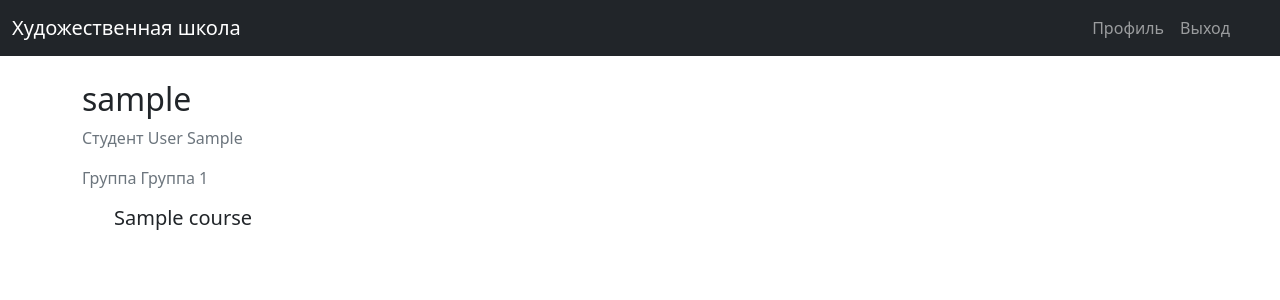
After one commit to overlod36/art_site, a Django app: page /profile/ in a window 1280 px wide. The commit adds this page. Shown: the top 300 px of the page. Run offline with Django 4.2, Linux system fonts and the light colour scheme; a user stored in the database is signed in; tables that the repository leaves empty hold one stand-in row (values such as "Sample post"); some libraries are stand-ins or nearby versions.

Commit message:
now users profiles are availabel

```diff
--- /dev/null
+++ b/static/css/base/style.css
@@ -0,0 +1,4 @@
+.right-nav {
+    margin-left: auto;
+    margin-right: 30px;
+}
--- a/templates/base_app/base.html
+++ b/templates/base_app/base.html
@@ -3,6 +3,7 @@
   <head>
     {% load static %}
     <link rel="stylesheet" href="{% static 'bootstrap/css/bootstrap.min.css' %}" >
+    <link rel="stylesheet" type="text/css" href="{% static 'css/base/style.css' %}">
   </head>
   <body>
     <nav class="navbar navbar-expand-md navbar-dark bg-dark mb-4">
@@ -12,33 +13,23 @@
           <span class="navbar-toggler-icon"></span>
         </button>
         <div class="collapse navbar-collapse" id="navbarCollapse">
-          <ul class="navbar-nav me-auto mb-2 mb-md-0">
-            <li class="nav-item">
-              <a class="nav-link active" aria-current="page" href="#">Home</a>
-            </li>
-            <li class="nav-item">
-              <a class="nav-link" href="#">Link</a>
-            </li>
-            <li class="nav-item">
-              <a class="nav-link disabled">Disabled</a>
-            </li>
-          </ul>
-          <form class="d-flex" role="search">
-            <input class="form-control me-2" type="search" placeholder="Поиск" aria-label="Search">
-            <button class="btn btn-outline-success" type="submit">Поиск</button>
-          </form>
+          <div class="right-nav navbar-nav">
+            {% if user.is_authenticated %}
+              <a class="nav-item nav-link" href="{% url 'profile'%}">Профиль</a>
+              <a class="nav-item nav-link" href="{% url 'logout' %}">Выход</a>
+            {% else %}
+              <a class="nav-item nav-link" href="{% url 'login' %}">Вход</a>
+            {% endif %}
+          </div>
         </div>
       </div>
     </nav>
 
     <main class="container">
-      <div class="bg-light p-5 rounded">
-        <h1>Начальная страница</h1>
-        <p class="lead">Пример начальной страницы, пока непонятно, как она будет выглядеть!</p>
-      </div>
+      {% block content %} {% endblock %}
     </main>
 
-    <script src="{% static 'jquery-3.6.3.min.js' %}"></script>
+    <script src="{% static 'jquery-3.6.4.min.js' %}"></script>
     <script src="{% static 'bootstrap/js/bootstrap.min.js' %}"></script>
   </body>
 </html>
--- /dev/null
+++ b/templates/users/profile.html
@@ -0,0 +1,35 @@
+{% extends "base_app/base.html" %}
+{% block content %}
+
+<div class="content-section">
+    <div class="media-body">
+        <h2 class="account-heading">{{ profile.user.username }}</h2>
+        {% if profile_name == 'Student_Profile' %}
+
+            <p class="text-secondary"> Студент {{ profile.last_name }} {{ profile.first_name }} </p>
+
+            <p class="text-secondary"> Группа {{ profile.group }}</p>
+
+            <div class="courses_list">
+                <ul>
+                    {% for course in courses %}
+                        <h5>{{course.title}}</h5>
+                    {% endfor %}
+                </ul>
+            </div>
+
+        {% else %}
+            <p class="text-secondary"> Преподаватель {{ profile.last_name }} {{ profile.first_name }} </p>
+            <div class="bg-light p-5 rounded">
+                <h4>Дисциплины</h4>
+                <ul>
+                    {% for course in courses %}
+                        <h5>{{course.title}}</h5>
+                    {% endfor %}
+                </ul>
+            </div>
+        {% endif %}
+    </div>
+</div>
+
+{% endblock content %}
--- a/users/urls.py
+++ b/users/urls.py
@@ -5,4 +5,6 @@ from django.contrib.auth import views as auth_views
 
 urlpatterns = [
     path('login/', auth_views.LoginView.as_view(template_name='users/login.html'), name='login'),
+    path('logout/', auth_views.LogoutView.as_view(template_name='users/logout.html'), name='logout'),
+    path('profile/', views.profile, name='profile')
 ]
--- a/users/views.py
+++ b/users/views.py
@@ -1 +1,21 @@
 from django.shortcuts import render
+from django.contrib.auth.decorators import login_required
+from .models import Student_Profile, Teacher_Profile
+from educational_app.models import Course
+
+@login_required(login_url='/login/')
+def profile(request):
+    # декоратор на проверку наличия профиля
+    if Student_Profile.objects.filter(user=request.user):
+        profile = Student_Profile.objects.filter(user=request.user).first()
+        context = { 'profile' : profile ,
+                   'courses': Course.objects.filter(groups = Student_Profile.objects.filter(user=request.user).first().group),
+                   'profile_name': profile._meta.object_name }
+    elif Teacher_Profile.objects.filter(user=request.user):
+        profile = Teacher_Profile.objects.filter(user=request.user).first()
+        context = { 'profile': profile ,
+                   'courses': Course.objects.filter(author = Teacher_Profile.objects.filter(user=request.user).first()),
+                   'profile_name': profile._meta.object_name }
+    else:
+        pass
+    return render(request, 'users/profile.html', context)
```
Also changed, not shown: static/css/users/style.css (line endings or trailing spaces).
